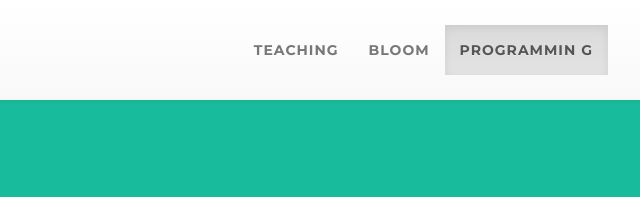
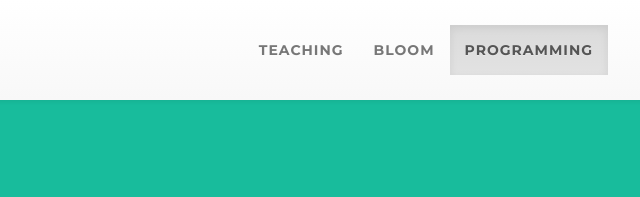
Before and after one commit to nsacolasanti/nsacolasanti.github.io, a plain HTML site: page index.html in a window 1280 px wide. Shown: the top 197 px of the page, 617-1257 px from the left. Drawn offline with nearby package versions, Linux system fonts and the light colour scheme.

Commit message:
correct spelling error

```diff
--- a/index.html
+++ b/index.html
@@ -56,7 +56,7 @@
                         <a href="#bloom">Bloom</a>
                     </li>
                     <li class="page-scroll">
-                        <a href="#softeng">Programmin  g</a>
+                        <a href="#softeng">Programming</a>
                     </li>
                 </ul>
             </div>
```
